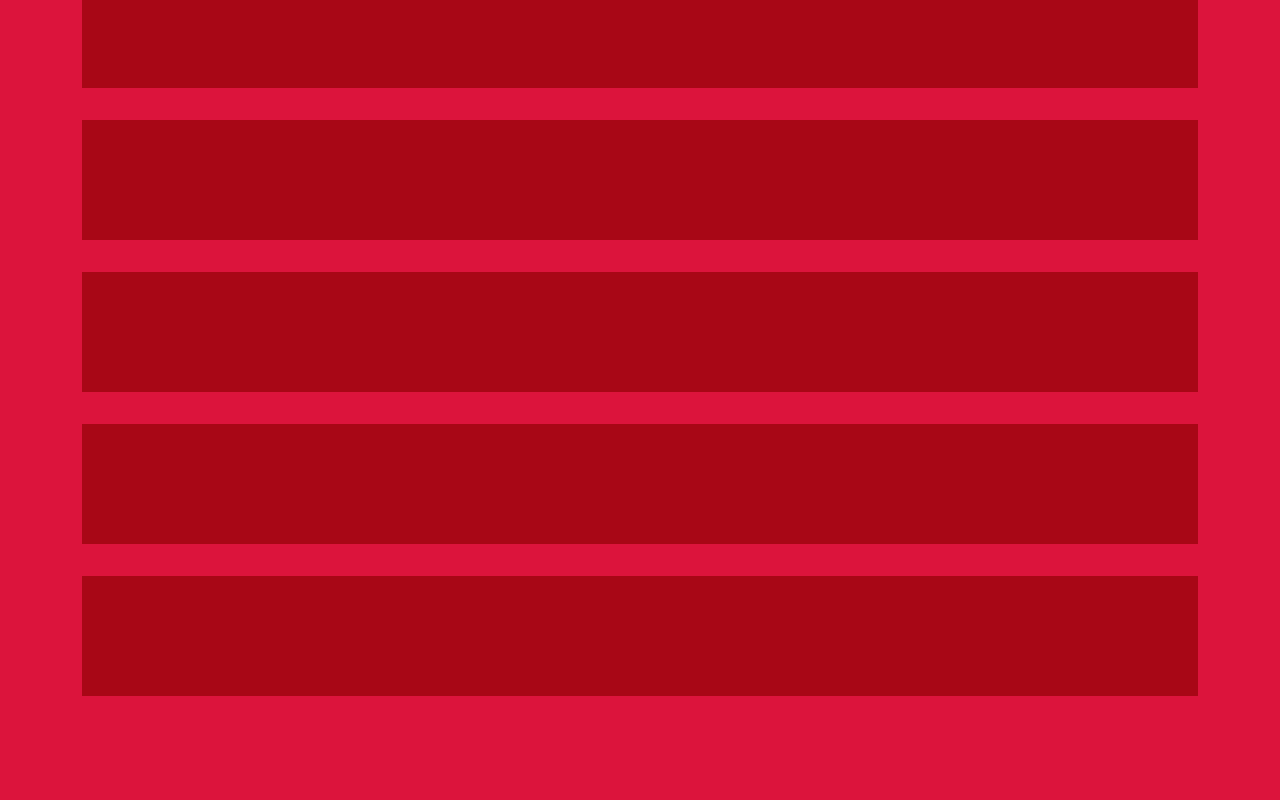
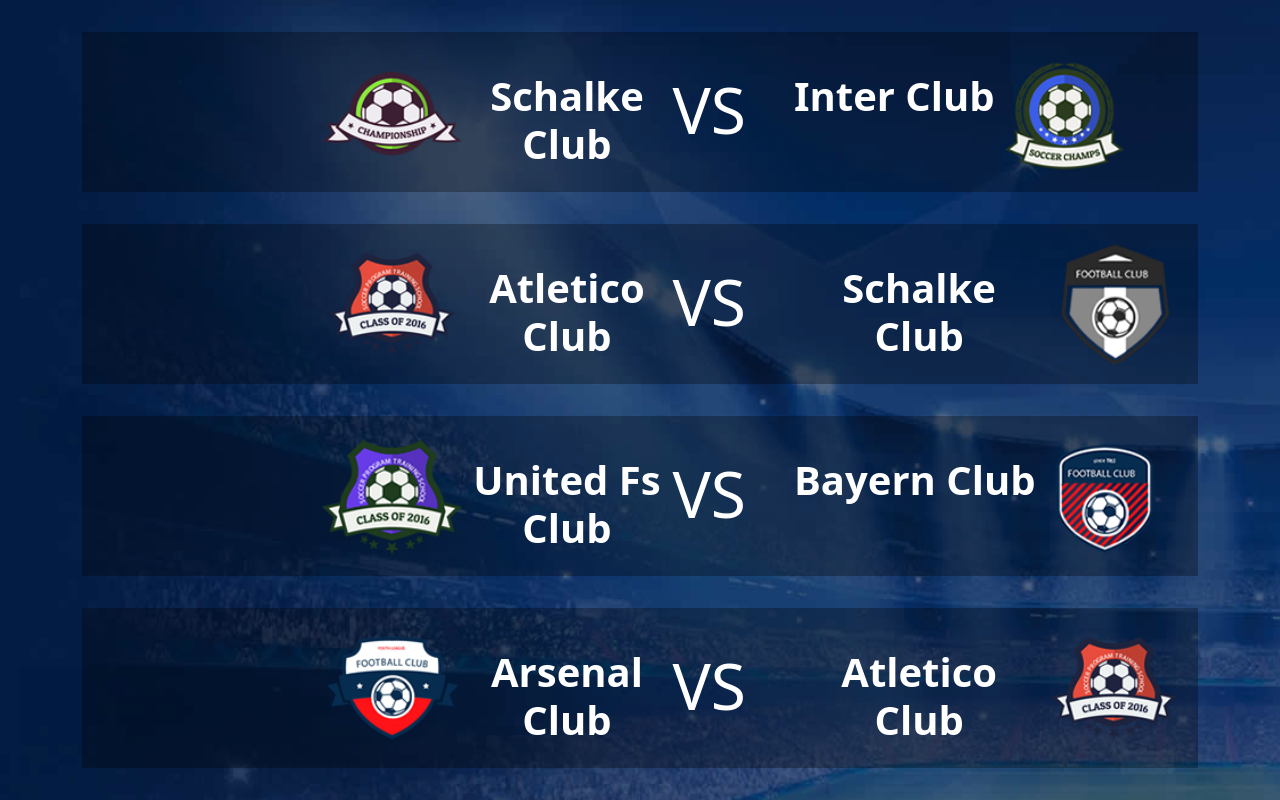
Before and after one commit to FrancescoLoCasto/proj-html-vuejs, a Vue app in the folder proj-html-vuejs/: page / in a window 1280 px wide. Shown: the part 1320-2120 px from the top of the page. Built offline with nearby package versions, Linux system fonts and the light colour scheme.

Commit message:
still create main matchs and player

```diff
--- a/proj-html-vuejs/src/components/AppHeader.vue
+++ b/proj-html-vuejs/src/components/AppHeader.vue
@@ -1,3 +1,4 @@
+
 
 <script>
 export default {
@@ -6,7 +7,7 @@ export default {
 </script>
 
 <template lang="">
-   <div class="container-img">
+   <div class="container-img ">
       <div class="navBar">
          <div class="img-advBox">
             <img src="../assets/img/logo-football.png" alt="">
@@ -44,7 +45,7 @@ export default {
 
       <div class="textBox">
          <div class="arrowButtonLeft">
-            <i class="fa-solid fa-chevron-left"></i>
+               <i class="fa-solid fa-chevron-left"></i>
          </div>
          <div class="text">
                <h1>
@@ -69,7 +70,7 @@ export default {
          </div>
 
          <div class="arrowButtonRight">
-            <i class="fa-solid fa-chevron-right"></i>
+               <i class="fa-solid fa-chevron-right"></i>
          </div>
       </div>
 
@@ -155,6 +156,7 @@ export default {
                color: white;
                list-style-type: none;
                text-transform: uppercase;
+               font-weight: 700;
 
 
                li{
--- a/proj-html-vuejs/src/components/AppMain.vue
+++ b/proj-html-vuejs/src/components/AppMain.vue
@@ -7,25 +7,103 @@ export default {
 
 <template lang="">
    <div class="containerMatch text-center">
-      <h1 class="p-3" >
+      <h1 class="p-5 text-light" >
          Upcoming Matchs
       </h1>
       <div class="container">
          <div class="matchBanner">
+            <div class="squadOne">
+               <img src="../assets/img/club-3.png" alt="">
+               <h4>
+                  Schalke Club
+               </h4>
+            </div>
+            <h1>
+               VS
+            </h1>
+            <div class="squadTwo">
+               <h4>
+                  Inter Club
+               </h4>
+               <img src="../assets/img/club-4.png" alt="">
+            </div>
+         </div>
 
+
+         <div class="matchBanner">
+            <div class="squadOne">
+               <img src="../assets/img/club-9.png" alt="">
+               <h4>
+                  Atletico Club
+               </h4>
+            </div>
+            <h1>
+               VS
+            </h1>
+            <div class="squadTwo">
+               <h4>
+                  Schalke Club
+               </h4>
+               <img src="../assets/img/club-6.png" alt="">
+            </div>
          </div>
+
          <div class="matchBanner">
+            <div class="squadOne">
+               <img src="../assets/img/club-2.png" alt="">
+               <h4>
+                  United Fs Club
+               </h4>
+            </div>
+            <h1>
+               VS
+            </h1>
+            <div class="squadTwo">
+               <h4>
+                  Bayern Club
+               </h4>
+               <img src="../assets/img/club-8.png" alt="">
+            </div>
+         </div>
 
+         <div class="matchBanner">
+            <div class="squadOne">
+               <img src="../assets/img/club-7.png" alt="">
+               <h4>
+                  Arsenal Club
+               </h4>
+            </div>
+            <h1>
+               VS
+            </h1>
+            <div class="squadTwo">
+               <h4>
+                  Atletico Club
+               </h4>
+               <img src="../assets/img/club-9.png" alt="">
+            </div>
          </div>
+
          <div class="matchBanner">
+            <div class="squadOne">
+               <img src="../assets/img/club-1.png" alt="">
+               <h4>
+                  Istanbul Sports
+               </h4>
+            </div>
+            <h1>
+               VS
+            </h1>
+            <div class="squadTwo">
+               <h4>
+                  United Fs Club
+               </h4>
+               <img src="../assets/img/club-2.png" alt="">
+            </div>
+         </div>
 
-         </div>
-         <div class="matchBanner">
 
-         </div>
-         <div class="matchBanner">
 
-         </div>
       </div>
    </div>
    <div class="containerPlayers">
@@ -65,13 +143,51 @@ export default {
 
 <style lang="scss">
    .containerMatch{
-      height: 120vh;
-      background-color: crimson;
+      height: 140vh;
+      background-image: url(../assets/img/saha.jpg);
+      background-repeat: no-repeat;
+      background-size: cover;
+
+
 
       .matchBanner{
-         height: 15vh;
-         background-color: rgba(139, 0, 0, 0.632);
-         margin-bottom: 2rem;
+         padding-left: 15rem;
+         display: flex;
+         height: 20vh;
+         background-color: rgba(0, 0, 0, 0.3);
+      margin-bottom: 2rem;
+
+
+         h1{
+            font-size: 4rem;
+            color: white;
+            margin-top: 2.5rem;
+         }
+
+         .squadOne{
+            display: flex;
+            width: 40%;
+            h4{
+               margin-top: 2.5rem;
+               font-size: 2.5rem;
+               color: white;
+               font-weight: 700;
+            }
+         }
+
+         .squadTwo{
+            display: flex;
+            width: 50%;
+
+            h4{
+               margin-top: 2.5rem;
+
+               margin-left: 3rem;
+               font-size: 2.5rem;
+               color: white;
+               font-weight: 700;
+            }
+         }
       }
 
    }
```
Also changed, not shown: proj-html-vuejs/src/store.js (added, +20 -0 lines).
